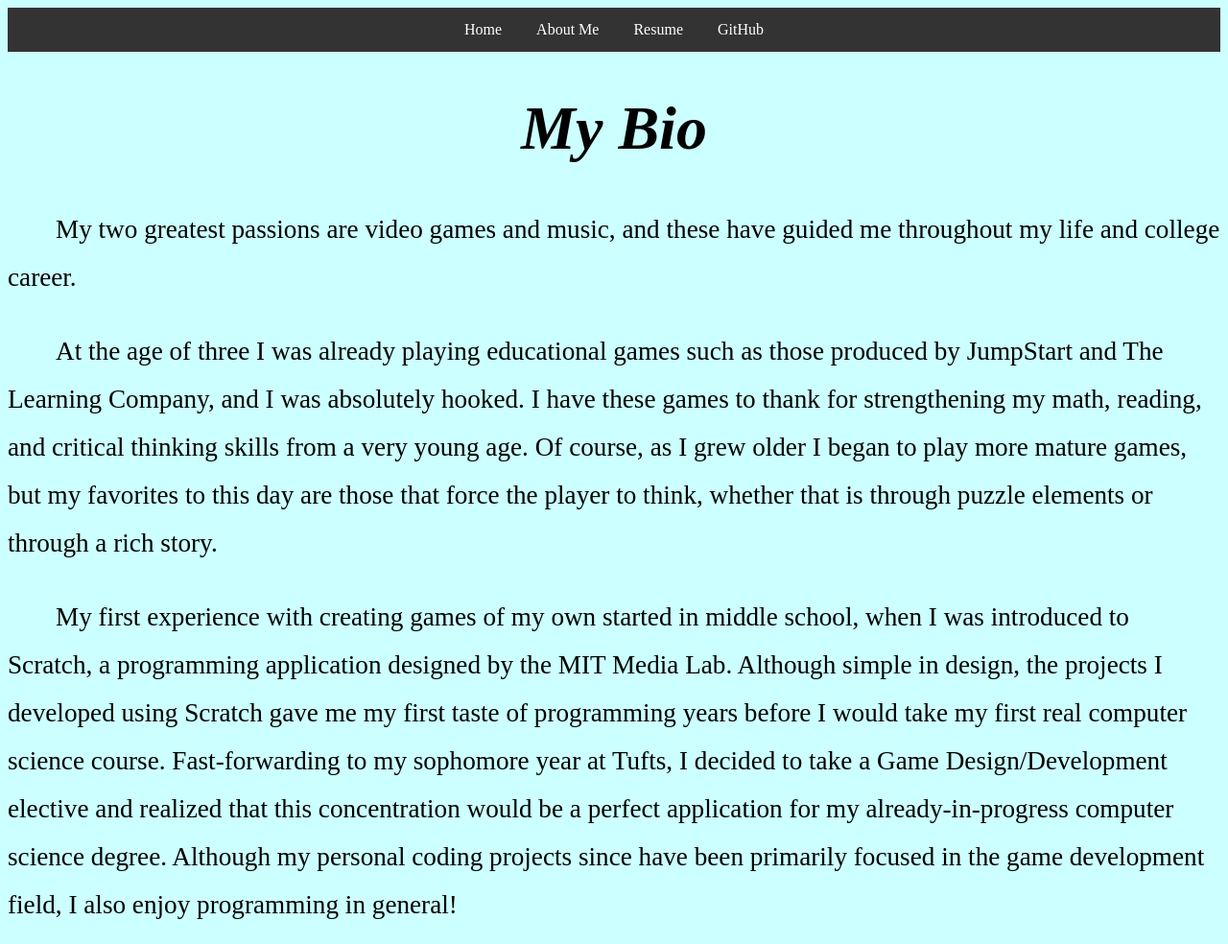
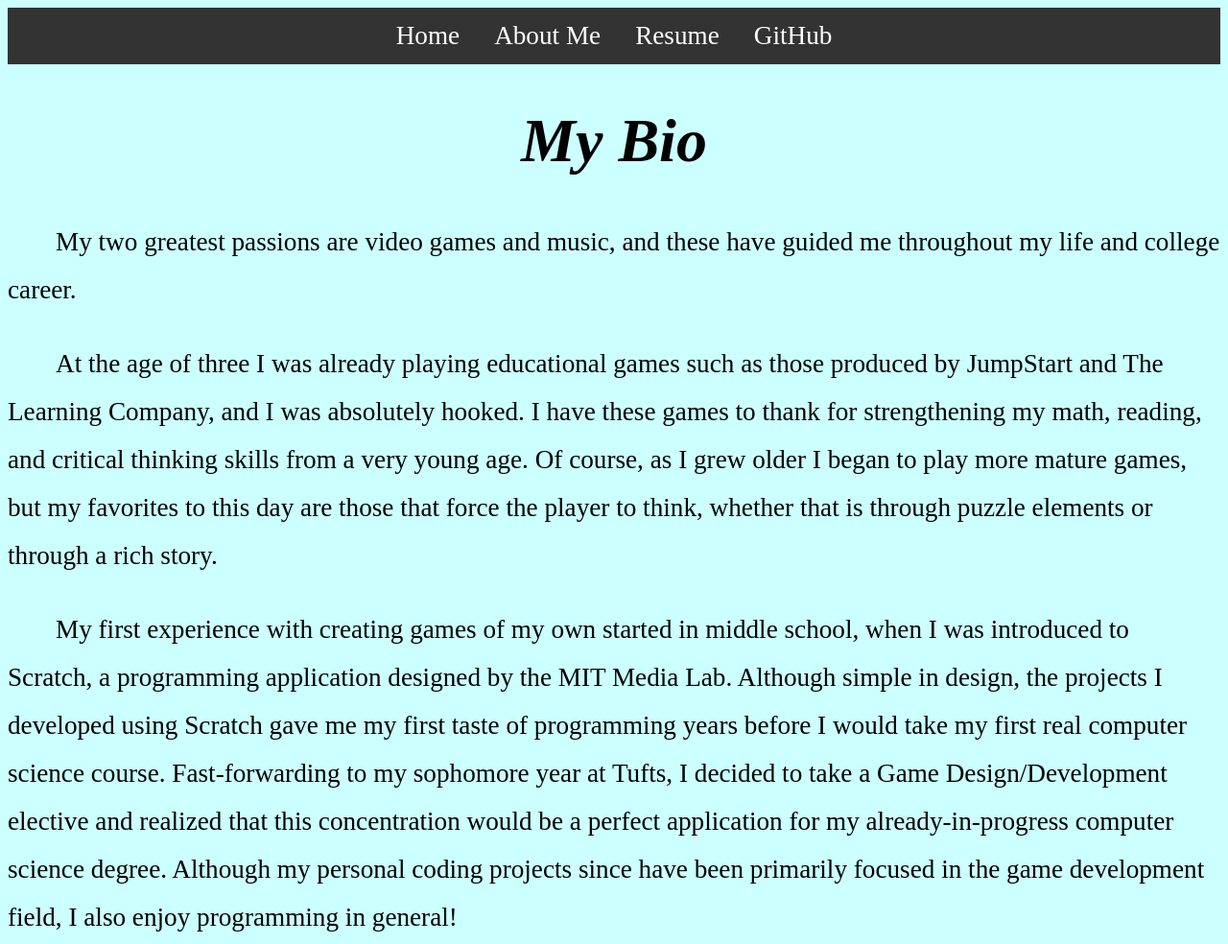
Before and after one commit to Taylor-Ampatiellos/Taylor-Ampatiellos.github.io, a plain HTML site: page bio.html in a window 1280 px wide. Shown: the top 984 px of the page at 96% size. Drawn offline with nearby package versions, Linux system fonts and the light colour scheme.

Commit message:
Attempting to make menu bar size match on all pages.

```diff
--- a/bioStyle.css
+++ b/bioStyle.css
@@ -15,3 +15,8 @@ p {
 	text-indent: 50px;
 	line-height: 50px;
 }
+
+a {
+	font-size: 170%;
+	padding: 25px;
+}
--- a/indexStyle.css
+++ b/indexStyle.css
@@ -1,6 +1,7 @@
 h1 {
 	font-style: italic;
 	font-size: 400%;
+	text-align: center;
 }
 
 body {
```
